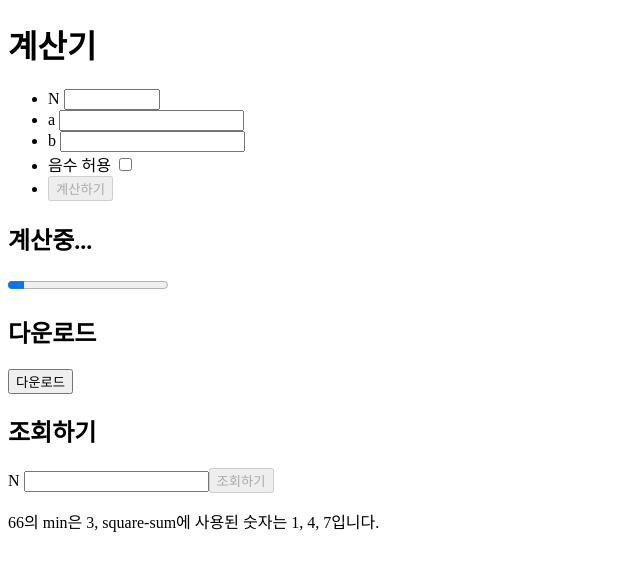
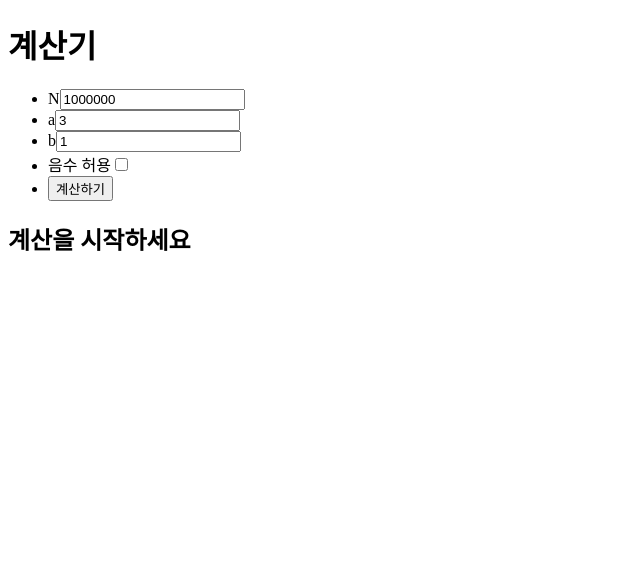
Before and after one commit to znagadeon/square-sum, a React (Vite) app: page / in a window 1280 px wide. Shown: the top 570 px of the page, without its empty margins (0-640 px from the left). Built offline with nearby package versions, Linux system fonts and the light colour scheme.

Commit message:
Implement start function

```diff
--- a/src/App.tsx
+++ b/src/App.tsx
@@ -1,20 +1,34 @@
 import { useRef, useState } from 'react';
+import { calculate } from './calculate';
 
 const App = () => {
-  const [n, setN] = useState(10_000_000);
+  const [N, setN] = useState(1_000_000);
   const [a, setA] = useState(3);
   const [b, setB] = useState(1);
+  const [allowNegative, setAllowNegative] = useState(false);
+  const [percentage, setPercentage] = useState(0);
+  const map = useRef<Map<number, number> | null>(null);
 
-  const map = useRef(new Map<number, number>()).current;
+  const start = () => {
+    if (a === 0 && b === 0) {
+      alert('a와 b가 모두 0일 수 없음');
+      return;
+    }
 
-  map.set(0, 0); // test
+    map.current = calculate({ N, a, b, allowNegative }, setPercentage);
+  };
 
   const download = () => {
+    if (map.current === null) return;
+
     const link = document.createElement('a');
-    const result = Array.from(map.entries()).map(([N, min]) => `${N}\t${min}`);
-    const blob = new Blob(['N\tmin\n' + result.join('\n')]);
+
+    map.current.delete(0);
+    const result = Array.from(map.current.entries()).map(([n, min]) => `${n},${min}`);
+    const blob = new Blob(['N,min\n' + result.join('\n')]);
+
     link.href = URL.createObjectURL(blob);
-    link.download = `${n}-${a}-${b}.tsv`;
+    link.download = `${N}-${a}-${b}-${allowNegative ? 'negative' : 'positive'}.csv`;
     link.click();
   };
 
@@ -28,47 +42,73 @@ const App = () => {
           <ul>
             <li>
               <label>
-                N <input type="number" min={0} max={1_000_000} />
+                N
+                <input
+                  type="number"
+                  min={0}
+                  value={N}
+                  onChange={(e) => setN(parseInt(e.target.value))}
+                />
               </label>
             </li>
             <li>
               <label>
-                a <input type="number" />
+                a
+                <input
+                  type="number"
+                  min={0}
+                  value={a}
+                  onChange={(e) => setA(parseInt(e.target.value))}
+                />
               </label>
             </li>
             <li>
               <label>
-                b <input type="number" />
+                b
+                <input
+                  type="number"
+                  min={0}
+                  value={b}
+                  onChange={(e) => setB(parseInt(e.target.value))}
+                />
               </label>
             </li>
             <li>
               <label>
-                음수 허용 <input type="checkbox" />
+                음수 허용
+                <input
+                  type="checkbox"
+                  checked={allowNegative}
+                  onChange={(e) => setAllowNegative(e.target.checked)}
+                />
               </label>
             </li>
             <li>
-              <button disabled={true}>계산하기</button>
+              <button
+                onClick={start}
+                disabled={percentage !== 0 && percentage !== 100}
+              >
+                계산하기
+              </button>
             </li>
           </ul>
         </nav>
         <section>
-          <h2>계산중...</h2>
-          <progress max={100} value={10}>10%</progress>
+          {percentage === 0 ? (
+            <h2>계산을 시작하세요</h2>
+          ) : (
+            <>
+              <h2>{percentage === 100 ? '계산 완료' : '계산중...'}</h2>
+              <progress max={100} value={percentage}>{percentage}%</progress>
+            </>
+          )}
         </section>
-        <section>
-          <h2>다운로드</h2>
-          <button disabled={false} onClick={download}>다운로드</button>
-        </section>
-        <section>
-          <h2>조회하기</h2>
-          <label>
-            N <input type="number" />
-          </label>
-          <button disabled={true}>조회하기</button>
-          <p>
-            66의 min은 3, square-sum에 사용된 숫자는 1, 4, 7입니다.
-          </p>
-        </section>
+        {percentage === 100 && (
+          <section>
+            <h2>다운로드</h2>
+            <button disabled={map.current === null} onClick={download}>다운로드</button>
+          </section>
+        )}
       </main>
     </div>
   );
--- a/src/calculate.ts
+++ b/src/calculate.ts
@@ -42,7 +42,7 @@ export const countSqSumElement = (N: number, nums: number[], memo: Map<number, n
   return memo.get(N) as number;
 };
 
-export const calculate = ({ N, a, b, allowNegative }: Parameter) => {
+export const calculate = ({ N, a, b, allowNegative }: Parameter, cb?: (p: number) => void) => {
   if (a === 0 && b === 0) throw new Error('Zero Parameter');
 
   const nums = getNumList({ N, a, b, allowNegative });
@@ -52,16 +52,23 @@ export const calculate = ({ N, a, b, allowNegative }: Parameter) => {
 
   let percentage = 0;
   for (let i=1; i<=N; i++) {
-    const result = countSqSumElement(i, nums, memo);
-    // console.log(i, result);
+    requestIdleCallback(() => {
+      countSqSumElement(i, nums, memo);
 
-    if (Math.floor(i * 100 / N) > percentage) {
-      percentage = Math.floor(i * 100 / N);
-      console.log(`${percentage}% calculated...`);
-    }
+      if (Math.floor(i * 100 / N) > percentage) {
+        percentage = Math.floor(i * 100 / N);
+        cb && cb(percentage);
+      }
+    });
+
+    // 테스트용
+    // countSqSumElement(i, nums, memo);
+
+    // if (Math.floor(i * 100 / N) > percentage) {
+    //   percentage = Math.floor(i * 100 / N);
+    //   cb && cb(percentage);
+    // }
   }
 
   return memo;
 }
-
-// calculate({ N: 1_000_000, a: 3, b: 1, allowNegative: false });
--- a/tsconfig.json
+++ b/tsconfig.json
@@ -11,7 +11,7 @@
     // "disableReferencedProjectLoad": true,             /* Reduce the number of projects loaded automatically by TypeScript. */
 
     /* Language and Environment */
-    "target": "es2016",                                  /* Set the JavaScript language version for emitted JavaScript and include compatible library declarations. */
+    "target": "ESNext",                                  /* Set the JavaScript language version for emitted JavaScript and include compatible library declarations. */
     // "lib": [],                                        /* Specify a set of bundled library declaration files that describe the target runtime environment. */
     "jsx": "react-jsx",                                /* Specify what JSX code is generated. */
     // "experimentalDecorators": true,                   /* Enable experimental support for TC39 stage 2 draft decorators. */
```
